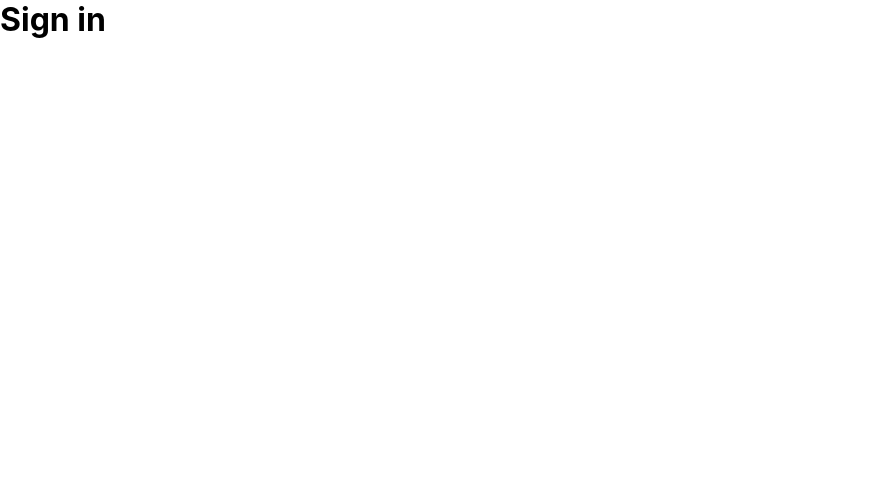
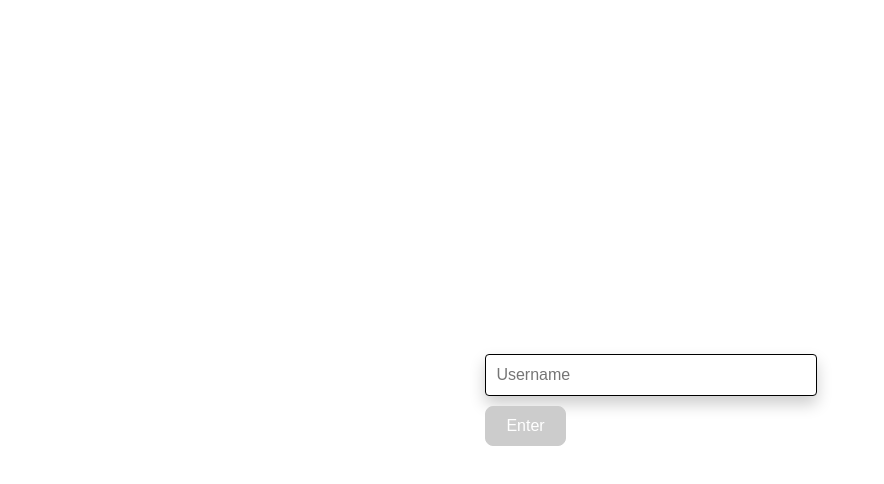
Before and after one commit to GeeksCAT/javascript-testing-presentation, a React (Create React App) app in the folder frontend/: page /signin in a window 1280 px wide. Shown: the top 484 px of the page, without its empty margins (0-884 px from the left). Built offline with nearby package versions, Linux system fonts and the light colour scheme.

Commit message:
signin with username

```diff
--- /dev/null
+++ b/frontend/src/components/Button.tsx
@@ -0,0 +1,27 @@
+import styled from 'styled-components'
+
+const Button = styled.button`
+  height: 40px;
+  border: 1px solid #ccc;
+  border-radius: 8px;
+  padding: 0 20px;
+  font-size: 16px;
+  background-color: #151515;
+  cursor: pointer;
+  color: #fff;
+
+  &:hover {
+    background-color: #151515cf;
+  }
+
+  &:active {
+    background-color: #151515cf;
+  }
+
+  &:disabled {
+    background-color: #ccc;
+    cursor: not-allowed;
+  }
+`
+
+export default Button
--- /dev/null
+++ b/frontend/src/components/Input.tsx
@@ -0,0 +1,18 @@
+import styled from 'styled-components'
+
+const Input = styled.input`
+  width: 100%;
+  height: 40px;
+  border: 1px solid black;
+  border-radius: 4px;
+  padding: 0 10px;
+  font-size: 16px;
+  margin-bottom: 10px;
+  box-shadow: 0px 8px 16px hsla(0, 0%, 0%, 0.2);
+
+  &:focus {
+    outline: none;
+  }
+`
+
+export default Input
--- /dev/null
+++ b/frontend/src/components/UnProtectedRouter.tsx
@@ -0,0 +1,17 @@
+import React from 'react'
+import { Navigate } from 'react-router-dom'
+import { useAuth } from '../hooks/use-auth'
+
+export interface ProtectedRouteProps {
+  children: JSX.Element
+}
+
+export default function UnProtectedRoute({
+  children,
+}: ProtectedRouteProps): JSX.Element | null {
+  const { user: currentUser } = useAuth()
+  if (currentUser) {
+    return <Navigate to="/" />
+  }
+  return children
+}
--- a/frontend/src/pages/signin.tsx
+++ b/frontend/src/pages/signin.tsx
@@ -1,7 +1,37 @@
+import React, { useState } from 'react'
+import styled from 'styled-components'
+import Button from '../components/Button'
+import Input from '../components/Input'
+import { useAuth } from '../hooks/use-auth'
+
+const SigninContent = styled.div`
+  display: flex;
+  flex-direction: column;
+  align-items: center;
+  justify-content: center;
+  height: 100vh;
+`
+
 export default function Signin() {
+  const { login } = useAuth()
+  const [username, setUsername] = useState('')
+
+  function handleSubmit(e: React.FormEvent<HTMLFormElement>) {
+    e.preventDefault()
+    login(username)
+  }
+
   return (
-    <div>
-      <h1>Sign in</h1>
-    </div>
+    <SigninContent>
+      <form onSubmit={handleSubmit}>
+        <Input
+          type="text"
+          placeholder="Username"
+          value={username}
+          onChange={(e) => setUsername(e.target.value)}
+        />
+        <Button disabled={!username}>Enter</Button>
+      </form>
+    </SigninContent>
   )
 }
--- a/frontend/src/routes/root.tsx
+++ b/frontend/src/routes/root.tsx
@@ -1,5 +1,6 @@
 import { createBrowserRouter } from 'react-router-dom'
 import ProtectedRoute from '../components/ProtectedRouter'
+import UnProtectedRoute from '../components/UnProtectedRouter'
 import Main from '../layout/Main'
 import ErrorPage from '../pages/error'
 import Signin from '../pages/signin'
@@ -22,7 +23,11 @@ const router = createBrowserRouter([
   },
   {
     path: '/signin',
-    element: <Signin />,
+    element: (
+      <UnProtectedRoute>
+        <Signin />
+      </UnProtectedRoute>
+    ),
   },
 ])
 
```
